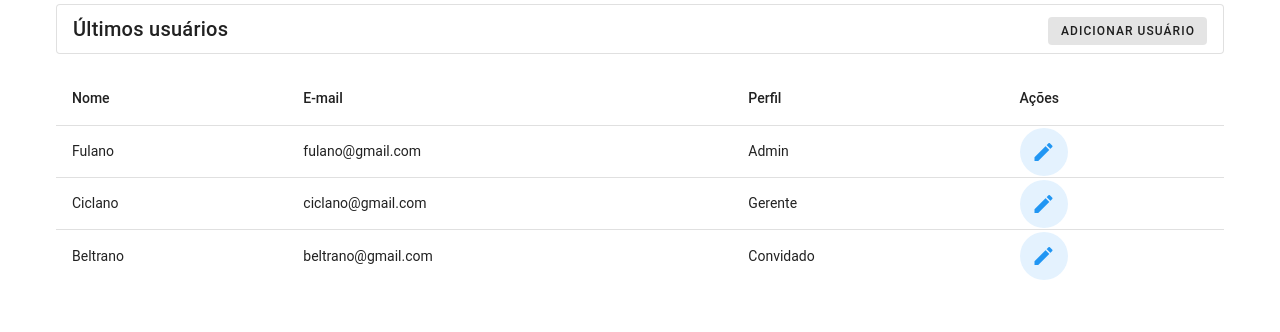
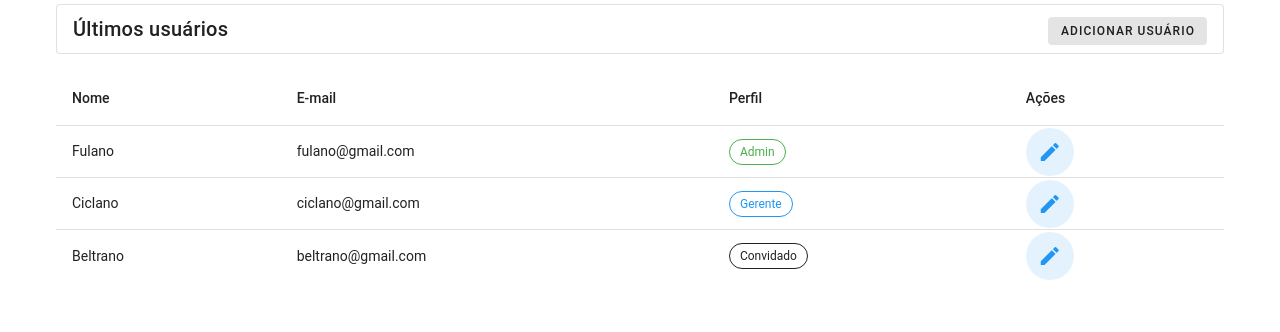
Before and after one commit to CelinaRibeiro/todo-vitify, a Vue app: page / in a window 1280 px wide. Shown: the part 124-456 px from the top of the page. Built offline with nearby package versions, Linux system fonts and the light colour scheme.

Commit message:
Chips in table

```diff
--- a/src/App.vue
+++ b/src/App.vue
@@ -130,29 +130,35 @@
         >
         <thead>
           <tr>
-            <th class="text-left">Nome</th>
-            <th class="text-left">E-mail</th>
-            <th class="text-left">Perfil</th>
-            <th class="text-left">Ações</th>
+            <th>Nome</th>
+            <th>E-mail</th>
+            <th>Perfil</th>
+            <th>Ações</th>
           </tr>
         </thead>
         <tbody>
           <tr>
             <td>Fulano</td>
             <td>fulano@gmail.com</td>
-            <td>Admin</td>
+            <td>
+              <v-chip color="success" variant="outlined" size="small">Admin</v-chip>
+            </td>
             <td><v-btn icon="mdi-pencil" color="info" variant="tonal"></v-btn></td>
           </tr>
           <tr>
             <td>Ciclano</td>
             <td>ciclano@gmail.com</td>
-            <td>Gerente</td>
+            <td>
+              <v-chip color="info" variant="outlined" size="small">Gerente</v-chip>
+            </td>
             <td><v-btn icon="mdi-pencil" color="info" variant="tonal"></v-btn></td>
           </tr>
           <tr>
             <td>Beltrano</td>
             <td>beltrano@gmail.com</td>
-            <td>Convidado</td>
+            <td>
+              <v-chip variant="outlined" size="small">Convidado</v-chip>
+            </td>
             <td><v-btn icon="mdi-pencil" color="info" variant="tonal"></v-btn></td>
           </tr>
         </tbody>
```
